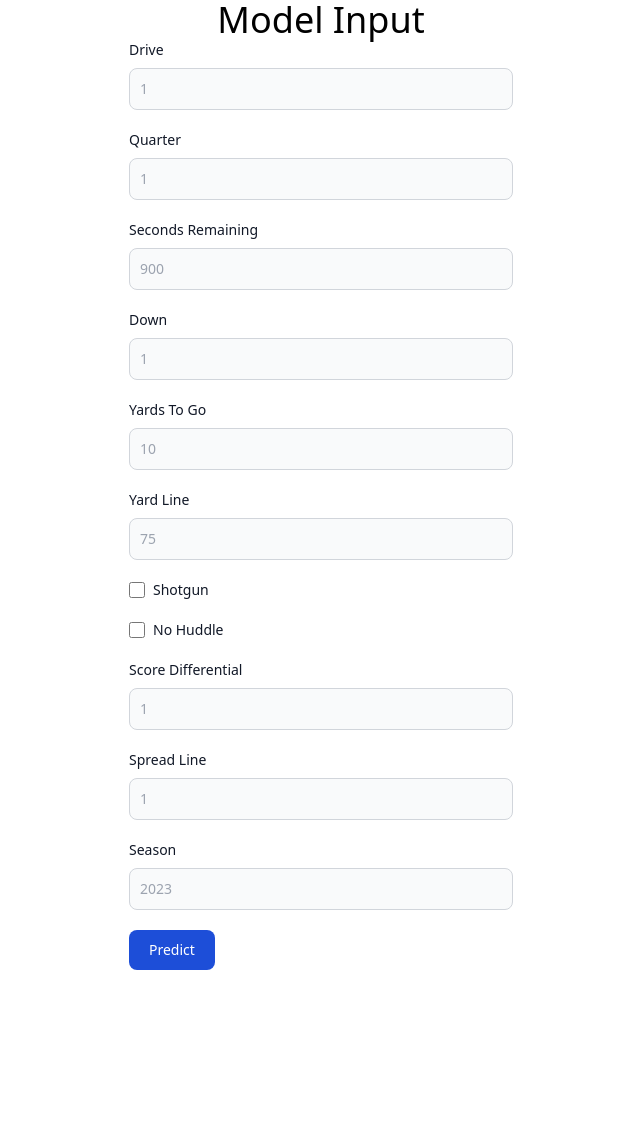
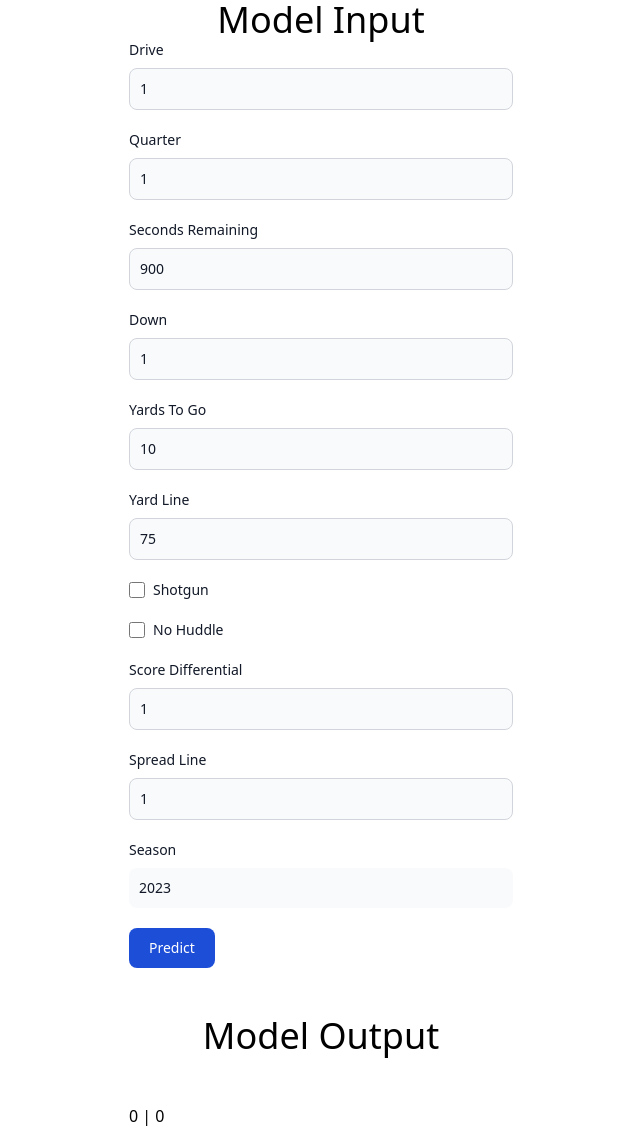
Before and after one commit to hansmissenheim/play-prediction, a Flask app: page / in a window 1280 px wide. Shown: the whole page, without its empty margins (319-959 px from the left). Before the commit the page ends 970 px from the top, so only its background shows below. Run offline with Flask 3, Linux system fonts and the light colour scheme; some libraries are stand-ins or nearby versions.

Commit message:
Add htmx to send data from html form to Flask

```diff
--- a/app/app.py
+++ b/app/app.py
@@ -1,4 +1,4 @@
-from flask import Flask, render_template
+from flask import Flask, render_template, request
 
 app = Flask(__name__)
 
@@ -6,3 +6,9 @@ app = Flask(__name__)
 @app.route("/")
 def index():
     return render_template("index.html")
+
+
+@app.route("/predict", methods=["POST"])
+def predict():
+    model_input = request.form
+    return "Pass"
--- a/app/static/css/main.css
+++ b/app/static/css/main.css
@@ -559,6 +559,16 @@ video {
   margin-right: auto;
 }
 
+.my-24 {
+  margin-top: 6rem;
+  margin-bottom: 6rem;
+}
+
+.my-12 {
+  margin-top: 3rem;
+  margin-bottom: 3rem;
+}
+
 .mb-2 {
   margin-bottom: 0.5rem;
 }
--- a/app/templates/index.html
+++ b/app/templates/index.html
@@ -4,60 +4,63 @@
 <head>
     <title>NFL Play Prediction</title>
     <link rel="stylesheet" href="/static/css/main.css" type="text/css" />
+    <script src="https://unpkg.com/htmx.org@1.9.12"
+        integrity="sha384-ujb1lZYygJmzgSwoxRggbCHcjc0rB2XoQrxeTUQyRjrOnlCoYta87iKBWq3EsdM2"
+        crossorigin="anonymous"></script>
 </head>
 
 <body>
     <h1 class="text-4xl text-center max-w-sm mx-auto">Model Input</h1>
     <div>
-        <form class="max-w-sm mx-auto">
+        <form hx-post="/predict" hx-trigger="submit" hx-target="#predictionOutput" class="max-w-sm mx-auto">
             <div class="mb-5">
                 <label for="drive" class="block mb-2 text-sm font-medium text-gray-900 dark:text-white">Drive</label>
-                <input type="number" id="drive"
+                <input type="number" name="drive"
                     class="bg-gray-50 border border-gray-300 text-gray-900 text-sm rounded-lg focus:ring-blue-500 focus:border-blue-500 block w-full p-2.5 dark:bg-gray-700 dark:border-gray-600 dark:placeholder-gray-400 dark:text-white dark:focus:ring-blue-500 dark:focus:border-blue-500"
-                    placeholder="1" />
+                    value="1" />
             </div>
 
             <div class="mb-5">
                 <label for="qtr" class="block mb-2 text-sm font-medium text-gray-900 dark:text-white">Quarter</label>
-                <input type="number" id="qtr"
+                <input type="number" name="qtr"
                     class="bg-gray-50 border border-gray-300 text-gray-900 text-sm rounded-lg focus:ring-blue-500 focus:border-blue-500 block w-full p-2.5 dark:bg-gray-700 dark:border-gray-600 dark:placeholder-gray-400 dark:text-white dark:focus:ring-blue-500 dark:focus:border-blue-500"
-                    placeholder="1" />
+                    value="1" />
             </div>
 
             <div class="mb-5">
                 <label for="quarter_seconds_remaining"
                     class="block mb-2 text-sm font-medium text-gray-900 dark:text-white">Seconds Remaining</label>
-                <input type="number" id="quarter_seconds_remaining"
+                <input type="number" name="quarter_seconds_remaining"
                     class="bg-gray-50 border border-gray-300 text-gray-900 text-sm rounded-lg focus:ring-blue-500 focus:border-blue-500 block w-full p-2.5 dark:bg-gray-700 dark:border-gray-600 dark:placeholder-gray-400 dark:text-white dark:focus:ring-blue-500 dark:focus:border-blue-500"
-                    placeholder="900" />
+                    value="900" />
             </div>
 
             <div class="mb-5">
                 <label for="down" class="block mb-2 text-sm font-medium text-gray-900 dark:text-white">Down</label>
-                <input type="number" id="down"
+                <input type="number" name="down"
                     class="bg-gray-50 border border-gray-300 text-gray-900 text-sm rounded-lg focus:ring-blue-500 focus:border-blue-500 block w-full p-2.5 dark:bg-gray-700 dark:border-gray-600 dark:placeholder-gray-400 dark:text-white dark:focus:ring-blue-500 dark:focus:border-blue-500"
-                    placeholder="1" />
+                    value="1" />
             </div>
 
             <div class="mb-5">
                 <label for="ydstogo" class="block mb-2 text-sm font-medium text-gray-900 dark:text-white">Yards To
                     Go</label>
-                <input type="number" id="ydstogo"
+                <input type="number" name="ydstogo"
                     class="bg-gray-50 border border-gray-300 text-gray-900 text-sm rounded-lg focus:ring-blue-500 focus:border-blue-500 block w-full p-2.5 dark:bg-gray-700 dark:border-gray-600 dark:placeholder-gray-400 dark:text-white dark:focus:ring-blue-500 dark:focus:border-blue-500"
-                    placeholder="10" />
+                    value="10" />
             </div>
 
             <div class="mb-5">
                 <label for="yardline_100" class="block mb-2 text-sm font-medium text-gray-900 dark:text-white">Yard
                     Line</label>
-                <input type="number" id="yardline_100"
+                <input type="number" name="yardline_100"
                     class="bg-gray-50 border border-gray-300 text-gray-900 text-sm rounded-lg focus:ring-blue-500 focus:border-blue-500 block w-full p-2.5 dark:bg-gray-700 dark:border-gray-600 dark:placeholder-gray-400 dark:text-white dark:focus:ring-blue-500 dark:focus:border-blue-500"
-                    placeholder="75" />
+                    value="75" />
             </div>
 
             <div class="flex items-start mb-5">
                 <div class="flex items-center h-5">
-                    <input id="shotgun" type="checkbox" value=""
+                    <input name="shotgun" type="checkbox" value="off"
                         class="w-4 h-4 border border-gray-300 rounded bg-gray-50 focus:ring-3 focus:ring-blue-300 dark:bg-gray-700 dark:border-gray-600 dark:focus:ring-blue-600 dark:ring-offset-gray-800 dark:focus:ring-offset-gray-800" />
                 </div>
                 <label for="shotgun" class="ms-2 text-sm font-medium text-gray-900 dark:text-gray-300">Shotgun</label>
@@ -65,7 +68,7 @@
 
             <div class="flex items-start mb-5">
                 <div class="flex items-center h-5">
-                    <input id="no_huddle" type="checkbox" value=""
+                    <input name="no_huddle" type="checkbox" value="off"
                         class="w-4 h-4 border border-gray-300 rounded bg-gray-50 focus:ring-3 focus:ring-blue-300 dark:bg-gray-700 dark:border-gray-600 dark:focus:ring-blue-600 dark:ring-offset-gray-800 dark:focus:ring-offset-gray-800" />
                 </div>
                 <label for="no_huddle" class="ms-2 text-sm font-medium text-gray-900 dark:text-gray-300">No
@@ -75,29 +78,36 @@
             <div class="mb-5">
                 <label for="score_differential"
                     class="block mb-2 text-sm font-medium text-gray-900 dark:text-white">Score Differential</label>
-                <input type="number" id="score_differential"
+                <input type="number" name="score_differential"
                     class="bg-gray-50 border border-gray-300 text-gray-900 text-sm rounded-lg focus:ring-blue-500 focus:border-blue-500 block w-full p-2.5 dark:bg-gray-700 dark:border-gray-600 dark:placeholder-gray-400 dark:text-white dark:focus:ring-blue-500 dark:focus:border-blue-500"
-                    placeholder="1" />
+                    value="1" />
             </div>
 
             <div class="mb-5">
                 <label for="spread_line" class="block mb-2 text-sm font-medium text-gray-900 dark:text-white">Spread
                     Line</label>
-                <input type="number" id="spread_line"
+                <input type="number" name="spread_line"
                     class="bg-gray-50 border border-gray-300 text-gray-900 text-sm rounded-lg focus:ring-blue-500 focus:border-blue-500 block w-full p-2.5 dark:bg-gray-700 dark:border-gray-600 dark:placeholder-gray-400 dark:text-white dark:focus:ring-blue-500 dark:focus:border-blue-500"
-                    placeholder="1" />
+                    value="1" />
             </div>
 
             <div class="mb-5">
                 <label for="season" class="block mb-2 text-sm font-medium text-gray-900 dark:text-white">Season</label>
-                <input type="number" id="season"
-                    class="bg-gray-50 border border-gray-300 text-gray-900 text-sm rounded-lg focus:ring-blue-500 focus:border-blue-500 block w-full p-2.5 dark:bg-gray-700 dark:border-gray-600 dark:placeholder-gray-400 dark:text-white dark:focus:ring-blue-500 dark:focus:border-blue-500"
-                    placeholder="2023" />
+                <input type="number" name="season"
+                    class="bg-gray-50 bordwer border-gray-300 text-gray-900 text-sm rounded-lg focus:ring-blue-500 focus:border-blue-500 block w-full p-2.5 dark:bg-gray-700 dark:border-gray-600 dark:placeholder-gray-400 dark:text-white dark:focus:ring-blue-500 dark:focus:border-blue-500"
+                    value="2023" />
             </div>
 
-            <button type="predict"
+            <button type="submit"
                 class="text-white bg-blue-700 hover:bg-blue-800 focus:ring-4 focus:outline-none focus:ring-blue-300 font-medium rounded-lg text-sm w-full sm:w-auto px-5 py-2.5 text-center dark:bg-blue-600 dark:hover:bg-blue-700 dark:focus:ring-blue-800">Predict</button>
         </form>
+    </div>
+
+    <div>
+        <h1 class="text-4xl text-center max-w-sm mx-auto my-12">Model Output</h1>
+        <div id="output" class="max-w-sm mx-auto">
+            <h2 id="predictionOutput">0 | 0</h2>
+        </div>
     </div>
 </body>
 
```
